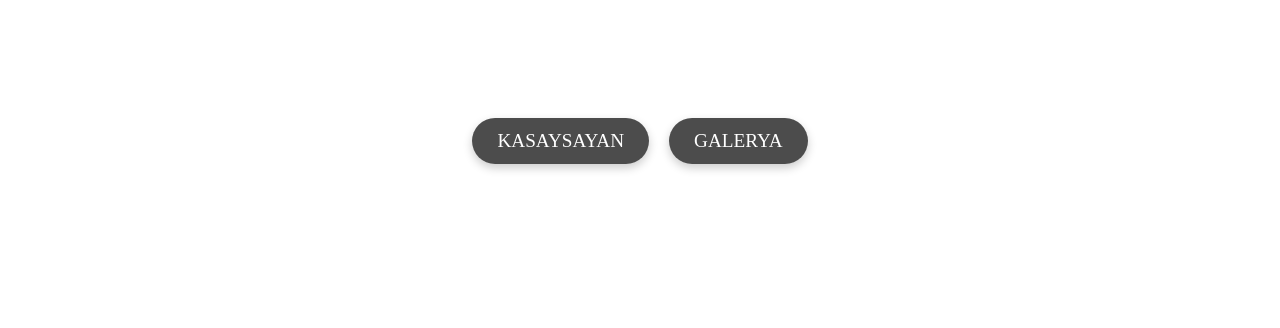
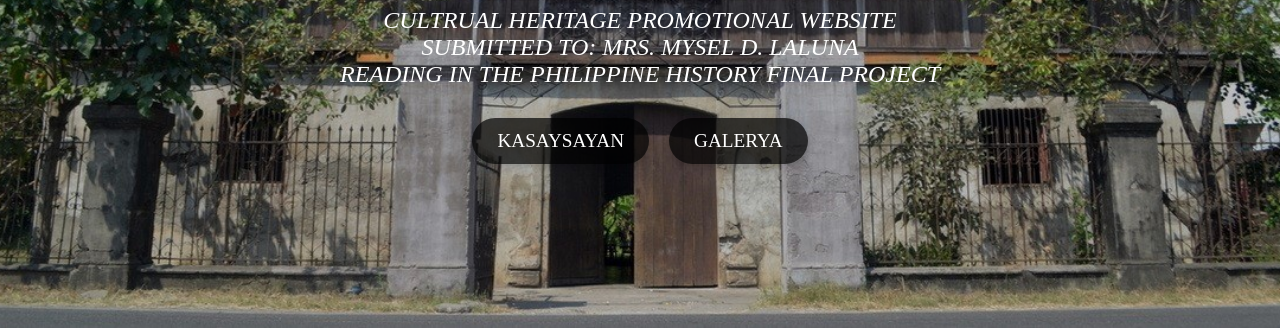
Before and after one commit to rhymikaellah/enriquezancestralhouse, a plain HTML site: page index.html in a window 1280 px wide. Shown: the part 472-800 px from the top of the page. Drawn offline with Linux system fonts and the light colour scheme.

Commit message:
index.html

```diff
--- a/index.html
+++ b/index.html
@@ -8,7 +8,7 @@
         body {
             margin: 0;
             font-family: 'Times New Roman Bold';
-            background-image: url('demo/ijkl.jpg');
+            background-image: url('ijkl.jpg');
             background-size: cover;
             background-position: center;
             height: 100vh;
```
